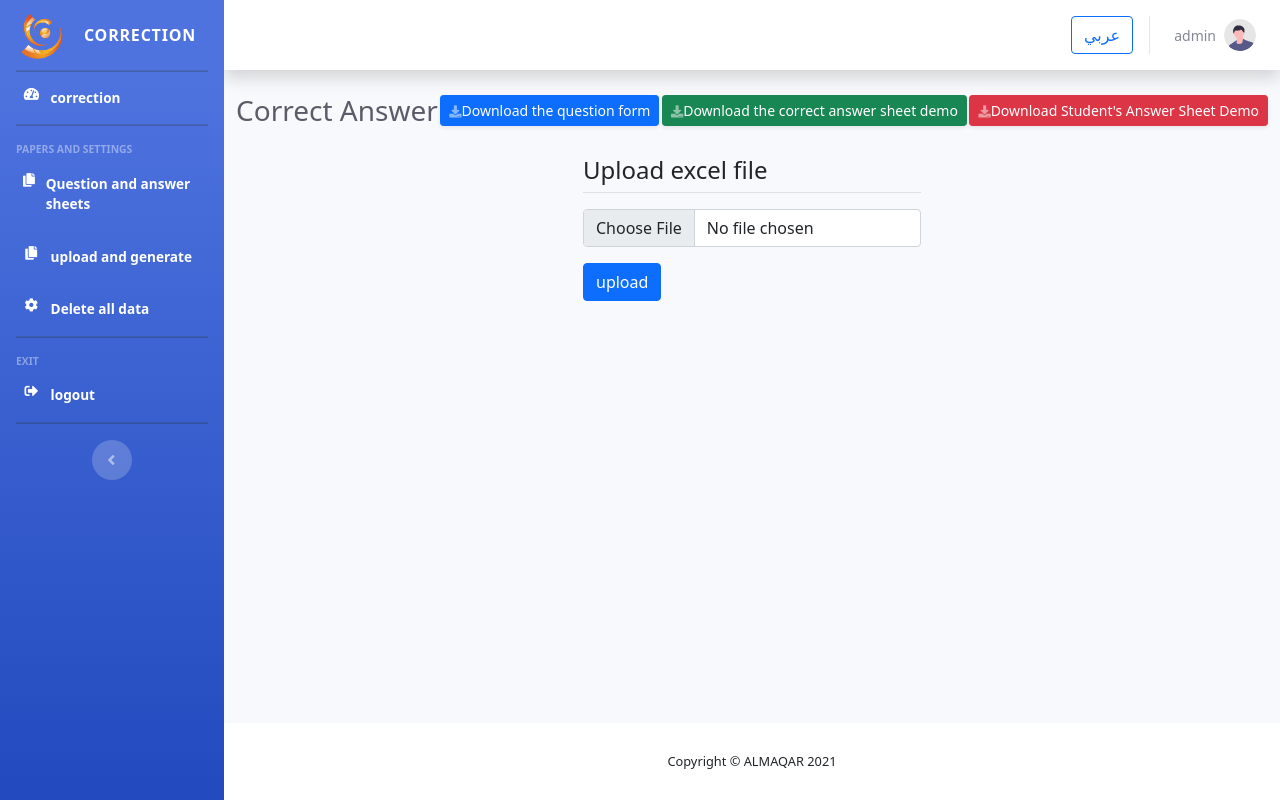
After one commit to mahmoud98-30/MCQ, a Django app: page /en/import-student-data/ in a window 1280 px wide. The commit adds this page. Run offline with Django 3.2, Linux system fonts and the light colour scheme; a user stored in the database is signed in; parts of the project's set-up code (start-up, migrations or seed data) failed here and were passed over; some libraries are stand-ins or nearby versions.

Commit message:
import data from excel sheet

```diff
--- a/MCQ/settings.py
+++ b/MCQ/settings.py
@@ -40,10 +40,11 @@ INSTALLED_APPS = [
     'django.contrib.messages',
     'django.contrib.staticfiles',
 
-
     'paper.apps.PaperConfig',
     'user.apps.UserConfig',
+
     'crispy_forms',
+    'import_export',
 ]
 
 MIDDLEWARE = [
--- a/paper/templates/paper/base.html
+++ b/paper/templates/paper/base.html
@@ -85,6 +85,11 @@
                 <a class="nav-link d-flex" href="{% url "paper:paper-list" %}">
                     <i class="fas fa-fw far fa-copy"></i>
                     <span>{% trans "Question and answer sheets" %}</span></a>
+            </li>
+            <li class="nav-item active">
+                <a class="nav-link d-flex" href="{% url "paper:import-student-data" %}">
+                    <i class="fas fa-fw far fa-copy"></i>
+                    <span>{% trans "upload and generate" %}</span></a>
             </li>
 
              <!-- Nav Item - Dashboard -->
--- /dev/null
+++ b/paper/templates/paper/import_student.html
@@ -0,0 +1,50 @@
+{% extends 'paper/base.html' %}
+{% load i18n %}
+{% load static %}
+{% block body %}
+{% load crispy_forms_tags %}
+
+     <div class="container-fluid">
+
+                    <!-- Page Heading -->
+                    <div class="d-sm-flex align-items-center justify-content-between mb-4">
+                        <h1 class="h3 mb-0 text-gray-800">{% trans "Correct Answer" %}</h1>
+                        <a href="{% static 'paper/img/form.pdf' %}" download="{% trans "Download the question form" %}" class="d-none d-sm-inline-block btn btn-sm btn-primary shadow-sm"><i
+                                class="fas fa-download fa-sm text-white-50"></i>{% trans "Download the question form" %}</a>
+                        <a href="{% static 'paper/img/C.jpg' %}" download="{% trans "Download the correct answer sheet demo" %}" class="d-none d-sm-inline-block btn btn-sm btn-success shadow-sm"><i
+                                class="fas fa-download fa-sm text-white-50"></i>{% trans "Download the correct answer sheet demo" %}</a>
+                        <a href="{% static 'paper/img/S.jpg' %}" download="{% trans "Download Student's Answer Sheet Demo" %}" class="d-none d-sm-inline-block btn btn-sm btn-danger shadow-sm"><i
+                                class="fas fa-download fa-sm text-white-50"></i>{% trans "Download Student's Answer Sheet Demo" %}</a>
+                    </div>
+
+                     {% if messages %}
+                     {% for message in messages %}
+                     <div class="alert alert-{{message.tags}}">
+                        {{message}}
+                     </div>
+                     {% endfor %}
+                     {% endif %}
+
+                    <!-- Content Row -->
+                    <div class="row" class="form-group"  style="justify-content: center;">
+                        <div class="border p-4 mb-5 " style="display: contents;">
+
+                            <form   method="POST" enctype='multipart/form-data'>
+                                <legend class="border-bottom pb-1 mb-3 d-flex">{% trans "Upload excel file" %}</legend>
+                              {% csrf_token %}
+                              <div class="form-group">
+                                  <div class="mb-3">
+{#                                        <label class="requiredField d-flex" for="id_title">{% trans "upload" %}</label>#}
+                                        <input type="file"data-form-type="title" id="id_uploadfile" name="uploadfile" class="form-control d-flex" placeholder="{% trans "upload" %}">
+
+                                  </div>
+
+                                <input class="btn btn-primary d-flex check-answer" id="check-answer" type="submit" value="{% trans "upload" %}">
+
+                              </div>
+                            </form>
+                        </div>
+                    </div>
+     </div>
+
+{% endblock body%}
--- a/paper/urls.py
+++ b/paper/urls.py
@@ -7,6 +7,7 @@ app_name = 'paper'
 urlpatterns = [
                   path('', views.home, name='home'),
                   path('paper-list/', views.paper_list, name='paper-list'),
+                  path('import-student-data/', views.import_student_data, name='import-student-data'),
                   path('delete-papers/', views.delete_all_papers, name='delete-papers'),
 
               ] + static(settings.MEDIA_URL, document_root=settings.MEDIA_ROOT)
--- a/paper/views.py
+++ b/paper/views.py
@@ -1,13 +1,15 @@
-from django.http import HttpResponseRedirect
+from django.http import HttpResponseRedirect, HttpResponse, HttpResponseBadRequest
 from django.shortcuts import render, redirect
 from django.contrib.auth.decorators import login_required
 from django.contrib import messages
-import cv2
+from tablib import Dataset
 from django.utils.translation import gettext_lazy as _
 import matplotlib.pyplot as plt
+
 from paper.correction import chack_answer
-from paper.forms import paperForm
-from paper.models import Correct
+from paper.forms import paperForm, UploadStudentForm
+from paper.models import Correct, Student
+from .resources import StudentResource
 
 
 @login_required(login_url='/login/')
@@ -54,6 +56,35 @@ def paper_list(request):
 
 
 @login_required(login_url='/login/')
+def import_student_data(request):
+    if request.method == 'POST':
+        person_resource = StudentResource()
+        dataset = Dataset()
+        new_persons = request.FILES['uploadfile']
+
+        imported_data = dataset.load(new_persons.read(), format='xlsx')
+        # print(imported_data)
+        for data in imported_data:
+            print(data[1].encode("utf-8"))
+            value = Student(
+                data[0],
+                data[1],
+                data[2],
+                data[3],
+
+            )
+            value.save()
+
+            # result = person_resource.import_data(dataset, dry_run=True)  # Test the data import
+
+        # if not result.has_errors():
+        #    person_resource.import_data(dataset, dry_run=False)  # Actually import now
+
+    return render(request, 'paper/import_student.html')
+
+
+
+@login_required(login_url='/login/')
 def delete_all_papers(request):
     # delete all data
     q = Correct.objects.all().delete()
```
Also changed, not shown: paper/admin.py (+8 -1 lines), paper/forms.py (+10 -1 lines), paper/models.py (+21 -3 lines), paper/resources.py (added, +7 -0 lines), db.sqlite3, paper/migrations/0002_student.py (added), paper/static/paper/img/qrcode.png (added).
